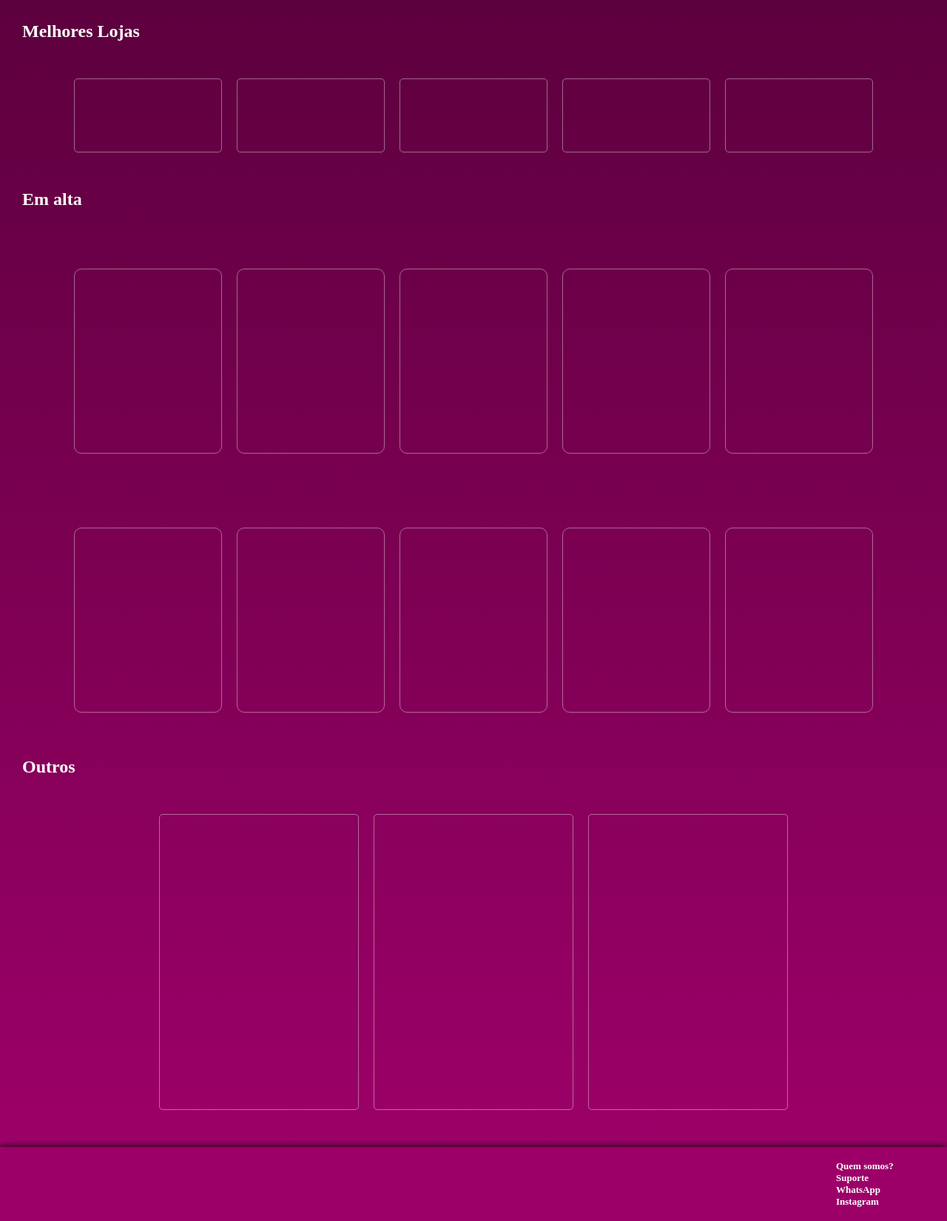
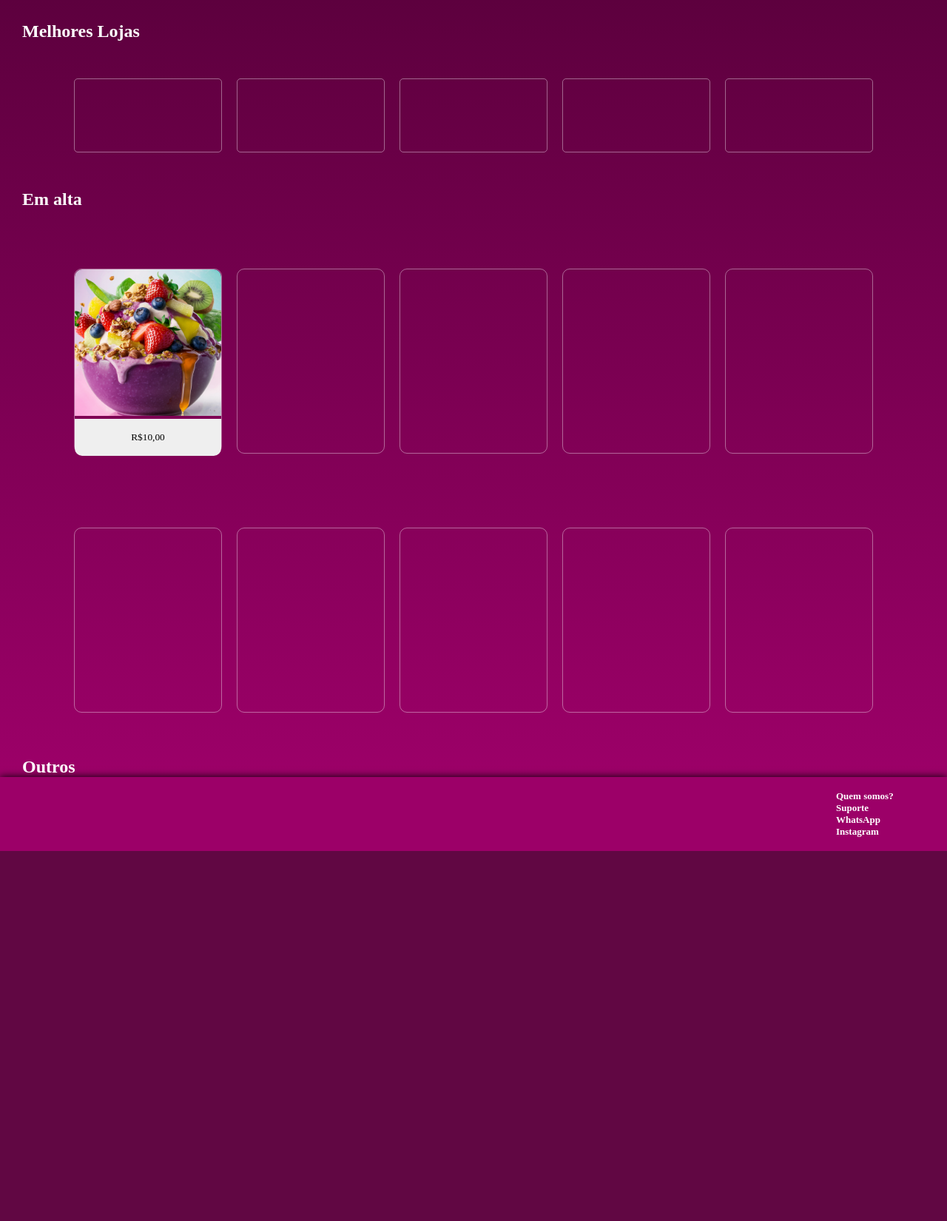
Before and after one commit to Guilherme0112/Loja-Acai, a PHP site: page / in a window 1280 px wide. Shown: the part 721-2371 px from the top of the page at 74% size. After the commit the page ends 1871 px from the top, so only its background shows below. Run offline with PHP 8.4, Linux system fonts and the light colour scheme; some web fonts are replaced.

Commit message:
Add files via upload

```diff
--- a/Açaí/index.html
+++ b/Açaí/index.html
@@ -50,16 +50,19 @@
         </section>
         <section id="promotions">
             <h2>Em alta</h2>
-            <div></div>
-            <div></div>
-            <div></div>
-            <div></div>
-            <div></div>
-            <div></div>
-            <div></div>
-            <div></div>
-            <div></div>
-            <div></div>
+            <div class="card">
+                <img src="./photos/promotions/promotion-1.png" alt="">
+                <button>R$10,00</button>
+            </div>
+            <div class="card"></div>
+            <div class="card"></div>
+            <div class="card"></div>
+            <div class="card"></div>
+            <div class="card"></div>
+            <div class="card"></div>
+            <div class="card"></div>
+            <div class="card"></div>
+            <div class="card"></div>
         </section>
         <section id="outers">
             <h2>Outros</h2>
--- a/Açaí/style.css
+++ b/Açaí/style.css
@@ -208,6 +208,31 @@ section #best-stores div:hover{
     border: 1px solid white;
     transition: 0.5s;
 }
+.card{
+
+    height: 400px;
+    width: 270px;
+    border: 1px solid rgba(255, 255, 255, 0.4);
+    margin: 50px 10px 50px 10px;
+    float: left;
+    border-radius: 5px;
+    cursor: pointer;
+}
+.card img{
+
+    width: 100%;
+    height: 80%;
+    border-top-left-radius: 10px;
+    border-top-right-radius: 10px;
+    object-fit: cover;
+}
+.card button{
+
+    border-bottom-left-radius: 10px;
+    border-bottom-right-radius: 10px;
+    height: 20%;
+    width: 100%;
+}
 
 /* Outers */
 
@@ -226,16 +251,7 @@ section #outers h2{
     color: white;
 
 }
-section #outers div{
 
-    height: 400px;
-    width: 270px;
-    border: 1px solid rgba(255, 255, 255, 0.4);
-    margin: 50px 10px 50px 10px;
-    float: left;
-    border-radius: 5px;
-    cursor: pointer;
-}
 section #outers div:hover{
 
     border: 1px solid white;
```
Also changed, not shown: Açaí/photos/promotions/promotion-1.png (added), Açaí/photos/promotions/promotion-2.png (added), Açaí/photos/promotions/promotion-3.png (added), Açaí/photos/slide2.png (added), 2 other files.
